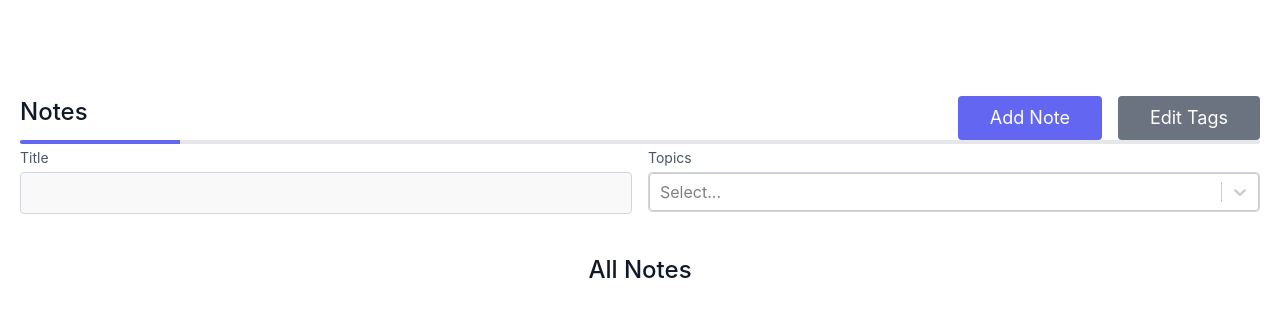
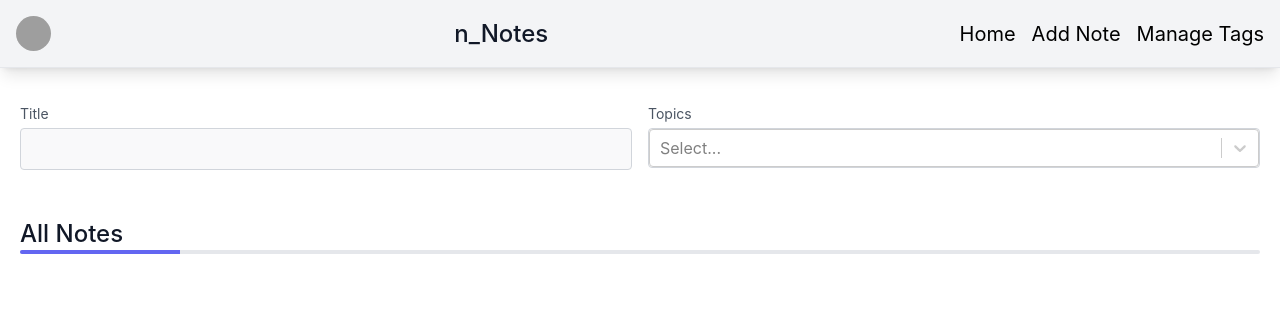
Before and after one commit to num-js/nNotes-FrontEnd, a React (Create React App) app: page / in a window 1280 px wide. Shown: the top 316 px of the page. Built offline with nearby package versions, Linux system fonts and the light colour scheme; grey boxes are pictures that could not be loaded.

Commit message:
header added

```diff
--- a/src/App.tsx
+++ b/src/App.tsx
@@ -7,6 +7,7 @@ import { useLocalStorage } from './hooks/useLocalStorage';
 import { NoteLayout } from './Components/NoteLayout';
 import { NoteDetails } from './Components/NoteDetails';
 import EditNote from './pages/EditNote';
+import Header from './Components/Header/Header';
 
 export type Note = {
     id: string
@@ -92,6 +93,7 @@ function App() {
 
     return (
         <>
+            <Header />
             <Routes>
                 <Route path='/' element={
                     <Home
--- /dev/null
+++ b/src/Components/Header/Header.tsx
@@ -0,0 +1,63 @@
+import { Link } from "react-router-dom";
+
+export default function Header() {
+    return (
+        <>
+            <header className="p-4 pb-0 bg-gray-100 border-b shadow-lg md:flex md:items-center md:justify-between md:pb-4">
+
+                {/* <!--logo--> */}
+                <div>
+                    <Link to="/">
+                        <div
+                            className="mr-2"
+                            style={{
+                                backgroundImage: `url(https://numan-dev.web.app/nlogo.png)`,
+                                width: '35px',
+                                height: '35px',
+                                backgroundSize: "cover",
+                                backgroundPosition: "center",
+                                backgroundRepeat: "no-repeat",
+                                borderRadius: "50%",
+                            }}
+                        />
+                    </Link>
+                </div>
+
+                {/* <!--title--> */}
+                <div className="flex items-center justify-between mb-4 md:mb-0">
+                    <div className="flex justify-between">
+                        <Link to="/">
+                            <h1 className="mb-2 text-2xl font-medium text-gray-900 title-font sm:mb-0">n_Notes</h1>
+                        </Link>
+                    </div>
+
+                    {/* <!--bar--> */}
+                    <a href="#" className="text-black md:hidden hover:text-orange">
+                        <i className="fa fa-2x fa-bars"></i>
+                    </a>
+                </div>
+
+                {/* <!--nav--> */}
+                <nav>
+                    <ul className="text-xl list-reset md:flex md:items-center">
+                        <li className="md:ml-4">
+                            <Link to="/">
+                                <a href="#" className="block py-2 no-underline text-grey-darkest md:border-none md:p-0 hover:underline">Home</a>
+                            </Link>
+                        </li>
+                        <li className="md:ml-4">
+                            <Link to="/new-note">
+                                <a href="#" className="block py-2 no-underline border-t text-grey-darkest hover:underline hover:text-black md:p-0 md:border-none">
+                                    Add Note
+                                </a>
+                            </Link>
+                        </li>
+                        <li className="md:ml-4">
+                            <a href="#" className="block py-2 no-underline border-t text-grey-darkest hover:underline hover:text-black md:p-0 md:border-none">Manage Tags</a>
+                        </li>
+                    </ul>
+                </nav>
+            </header>
+        </>
+    )
+}
--- a/src/pages/Home.tsx
+++ b/src/pages/Home.tsx
@@ -32,21 +32,7 @@ const Home = ({ availableTags, notes }: HomeProps) => {
     return (
         <>
             <section className="relative text-gray-600 body-font">
-                <div className="container px-5 py-24 mx-auto">
-                    <div className="flex flex-col">
-                        <div className="flex justify-between">
-                            <h1 className="mb-2 text-2xl font-medium text-gray-900 title-font sm:mb-0">Notes</h1>
-                            <div className="flex">
-                                <Link to="/new-note">
-                                    <button type="submit" className="px-8 py-2 mr-4 text-lg text-white bg-indigo-500 border-0 rounded focus:outline-none hover:bg-indigo-600">Add Note</button>
-                                </Link>
-                                <button className="px-8 py-2 text-lg text-white bg-gray-500 border-0 rounded focus:outline-none hover:bg-gray-600">Edit Tags</button>
-                            </div>
-                        </div>
-                        <div className="h-1 overflow-hidden bg-gray-200 rounded">
-                            <div className="w-40 h-full bg-indigo-500"></div>
-                        </div>
-                    </div>
+                <div className="container px-5 py-8 mx-auto">
 
                     <div>
                         <div className="mx-auto">
@@ -85,9 +71,15 @@ const Home = ({ availableTags, notes }: HomeProps) => {
                         </div>
                     </div>
 
-                    <div className="flex flex-col w-full mt-10 mb-4 text-center">
-                        <h2 className="font-medium text-gray-900 text-l sm:text-2xl title-font">All Notes</h2>
+                    <div className="flex flex-col pt-4 my-8">
+                        <div className="flex justify-between">
+                            <h1 className="mb-2 text-2xl font-medium text-gray-900 title-font sm:mb-0">All Notes</h1>
+                        </div>
+                        <div className="h-1 overflow-hidden bg-gray-200 rounded">
+                            <div className="w-40 h-full bg-indigo-500"></div>
+                        </div>
                     </div>
+
                     <div className="flex flex-wrap -m-4">
                         {
                             filteredNotes.map(note => (
```
